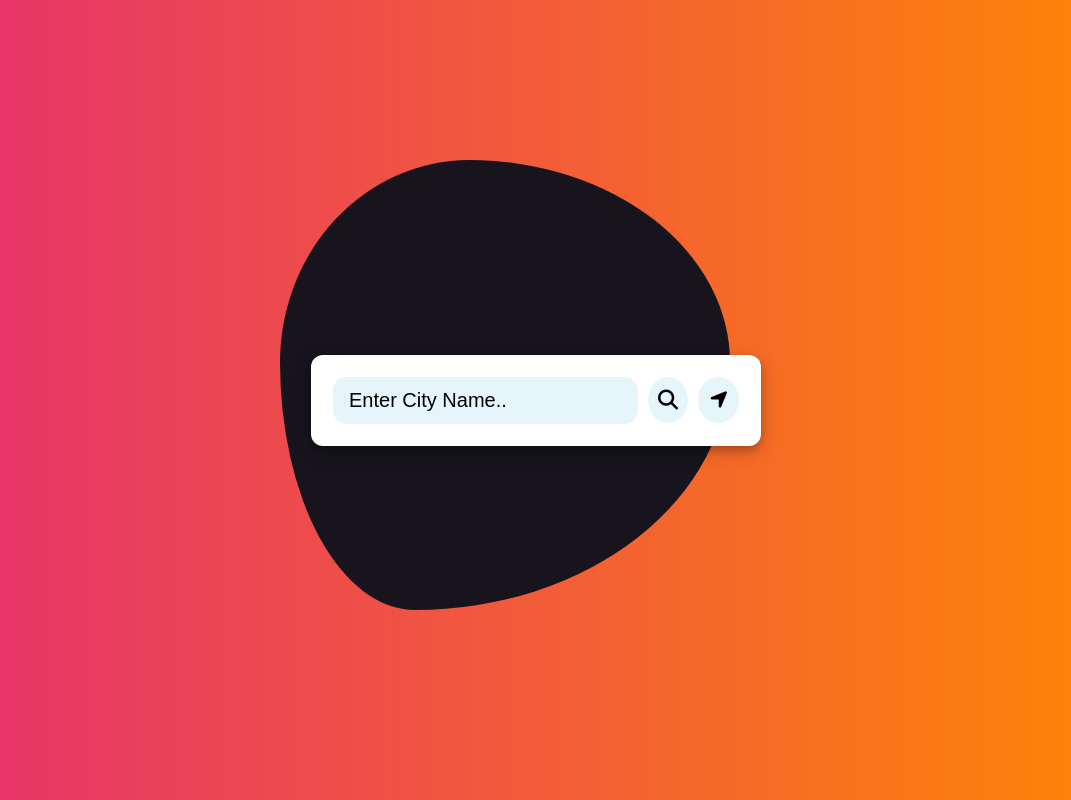
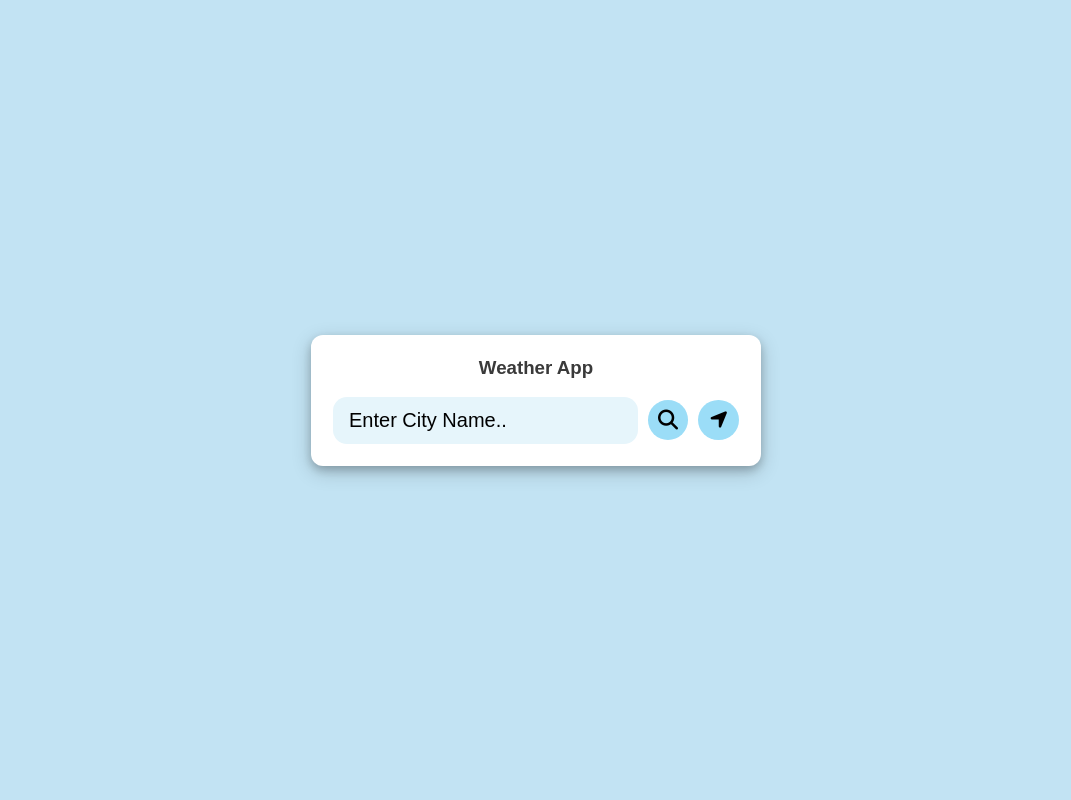
Before and after one commit to d17012002/dotix-assignment, a plain HTML site: page index.html in a window 1280 px wide. Shown: the whole page, without its empty margins (104-1175 px from the left). Drawn offline with Linux system fonts and the light colour scheme.

Commit message:
UI update

```diff
--- a/index.html
+++ b/index.html
@@ -8,7 +8,9 @@
     <link rel="stylesheet" href="styles.css" />
   </head>
   <body>
-      <div class="container slider-thumb">
+    <div class="container">
+          <h3>Weather App</h3>
+          <br>
           <div class="unit-selector">
             <label for="unitSelect">Select Unit:</label>
             <select id="unitSelect">
@@ -46,7 +48,9 @@
               <p class="temperature">0 <sup>°C</sup></p>
               <p class="description">light rain</p>
             </div>
-          <div class="geoLocation"></div>
+            <div class="geoLocation">
+
+            </div>
 
             <div class="weather-details">
               <div class="humidity">
--- a/script.js
+++ b/script.js
@@ -30,6 +30,7 @@ async function checkWeather(city, unit) {
 
     console.log("run");
     unitSelectBox.style.display = "block";
+
 
     location_not_found.style.display = "none";
     weather_body.style.display = "flex";
@@ -77,6 +78,7 @@ const getUserCoordinates = () => {
 }
 
 searchBtn.addEventListener('click', () => {
+    geoLocationBox.innerHTML = ``;
     checkWeather(inputBox.value, unitSelect.value);
 });
 
--- a/styles.css
+++ b/styles.css
@@ -5,17 +5,15 @@
     border: none;
     outline: none;
     font-family: sans-serif;
+    overflow: hidden;
 }
 
 body {
-    overflow-y: hidden;
-    overflow-x: hidden;
     min-height: 100vh;
     display: flex;
     justify-content: center;
     align-items: center;
-    background-color: #f3f2f2;
-    background: linear-gradient(90deg, #e52e71, #ff8a00);
+    background-color: #c2e3f3;
 }
 
 .container {
@@ -25,6 +23,7 @@ body {
     border-radius: 12px;
     padding: 22px;
     box-shadow: 0 4px 8px 0 rgba(0, 0, 0, 0.2), 0 6px 20px 0 rgba(0, 0, 0, 0.19);
+    overflow: hidden;
 }
 
 .search-box {
@@ -51,9 +50,9 @@ body {
 
 .search-box button {
     width: 46px;
-    height: 46px;
-    background-color: #e6f5fb;
-    border-radius: 50%;
+    height: 40px;
+    background-color: #9bddf7;
+    border-radius: 60%;
     margin-left: 10px;
     cursor: pointer;
     font-size: 20px;
@@ -157,41 +156,34 @@ body {
     display: none;
 }
 
-.slider-thumb::before {
-    position: absolute;
-    content: "";
-    left: 30%;
-    top: 20%;
-    width: 450px;
-    height: 450px;
-    background: #17141d;
-    border-radius: 62% 47% 82% 35% / 45% 45% 80% 66%;
-    will-change: border-radius, transform, opacity;
-    animation: sliderShape 5s linear infinite;
-    display: block;
-    z-index: -1;
-    -webkit-animation: sliderShape 5s linear infinite;
+h3 {
+    text-align: center;
+    color: #3a3a3a;
 }
 
-@keyframes sliderShape {
+.unit-selector {
+    font-family: Arial, sans-serif;
+    color: #3a3a3a;
+  }
 
-    0%,
-    100% {
-        border-radius: 42% 58% 70% 30% / 45% 45% 55% 55%;
-        transform: translate3d(0, 0, 0) rotateZ(0.01deg);
-    }
 
-    34% {
-        border-radius: 70% 30% 46% 54% / 30% 29% 71% 70%;
-        transform: translate3d(0, 5px, 0) rotateZ(0.01deg);
-    }
+  label {
+    font-weight: bold;
+  }
 
-    50% {
-        transform: translate3d(0, 0, 0) rotateZ(0.01deg);
-    }
 
-    67% {
-        border-radius: 100% 60% 60% 100% / 100% 100% 60% 60%;
-        transform: translate3d(0, -3px, 0) rotateZ(0.01deg);
-    }
-}
+  select {
+    width: 200px;
+    padding: 10px;
+    border: 1px solid #ccc;
+    border-radius: 5px;
+  }
+
+  option {
+    font-size: 14px;
+  }
+
+  select:focus {
+    outline: none;
+    border-color: #007bff;
+  }
```
Lines whose indentation alone changed are shown as unchanged.
